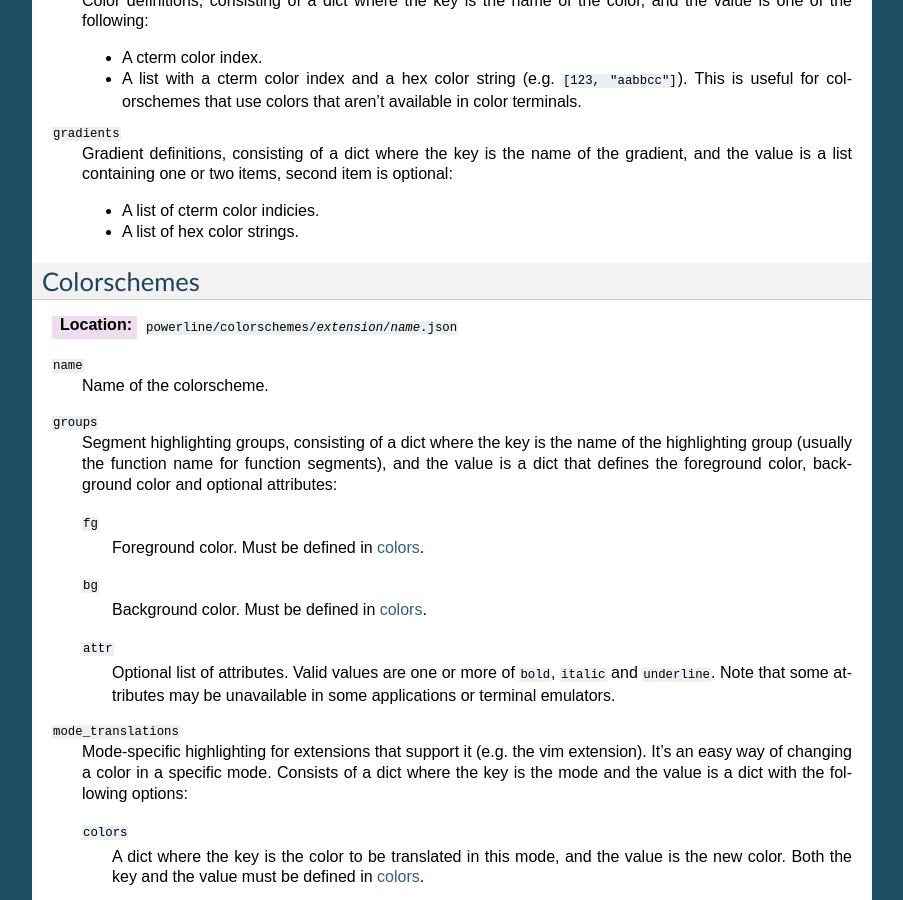
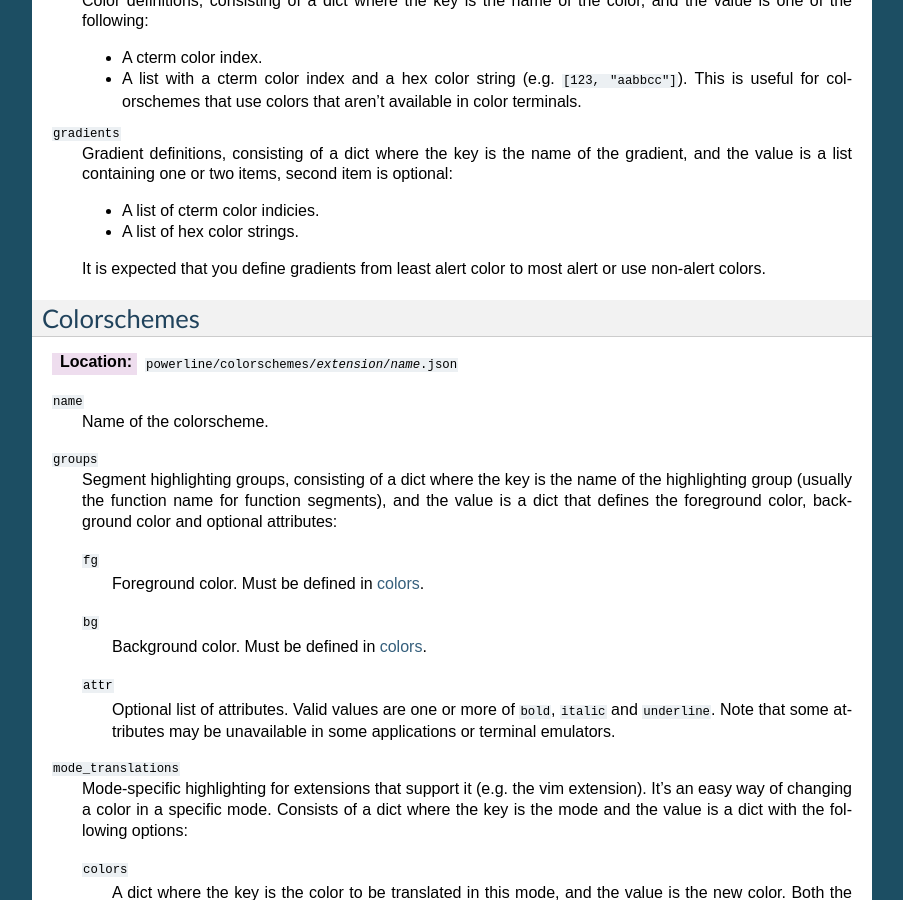
Before and after one commit to someyooyo/someyooyo, a Sphinx documentation site: the page built from docs/source/configuration.rst, in a window 1280 px wide and 900 px high, scrolled down 3432 px. Shown: the whole window, without its empty margins (198-1101 px from the left). Built offline with Sphinx 7.4.7, drawn with Linux system fonts in a browser that asks for light colours.

Commit message:
Document how to create gradient colors

```diff
--- a/docs/source/configuration.rst
+++ b/docs/source/configuration.rst
@@ -239,6 +239,9 @@ Color definitions
 
     * A list of cterm color indicies.
     * A list of hex color strings.
+
+    It is expected that you define gradients from least alert color to most
+    alert or use non-alert colors.
 
 .. _config-colorschemes:
 
```
